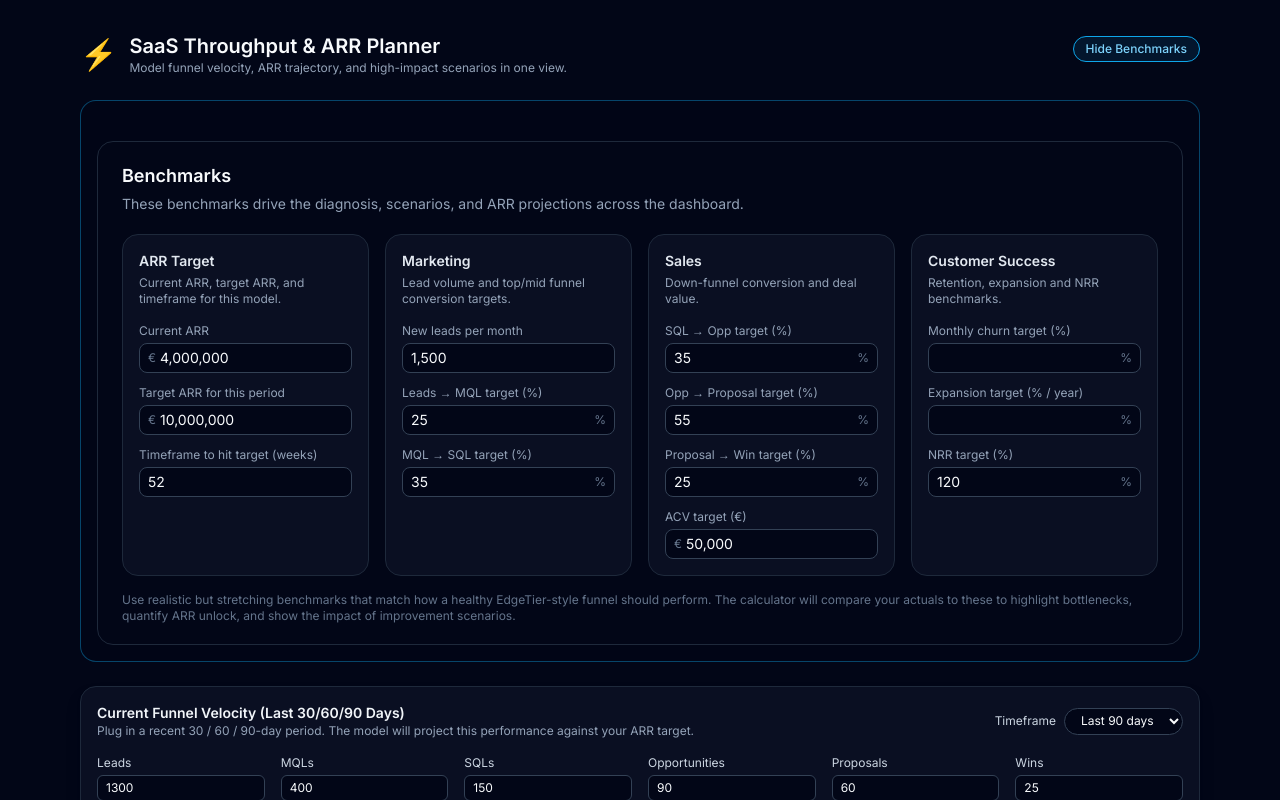
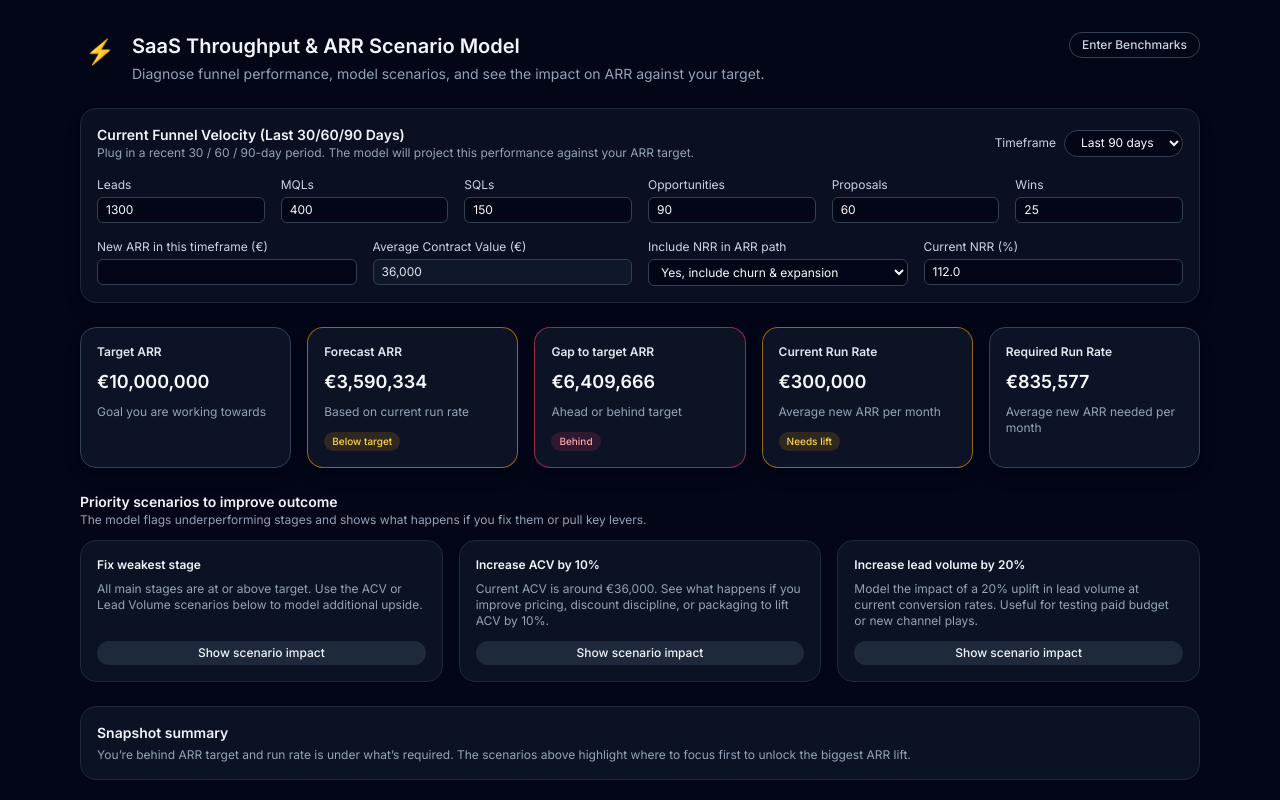
Before and after one commit to powerstephen/saas-throughput-tracker, a Next.js app: page / in a window 1280 px wide. Shown: the top 800 px of the page. Built offline with nearby package versions, Linux system fonts and the light colour scheme.

Commit message:
Update page.tsx

```diff
--- a/app/page.tsx
+++ b/app/page.tsx
@@ -2,10 +2,10 @@
 "use client";
 
 import React, { useState } from "react";
-import MainDashboard from "@/components/MainDashboard";
 import BenchmarksPanel, {
   Benchmarks,
 } from "@/components/BenchmarksPanel";
+import MainDashboard from "@/components/MainDashboard";
 
 const HomePage: React.FC = () => {
   const [benchmarks, setBenchmarks] = useState<Benchmarks>({
@@ -24,54 +24,66 @@ const HomePage: React.FC = () => {
     oppToProposal: 0.55,
     proposalToWin: 0.25,
 
-    // Customer Success
+    // Commercial
     acv: 50_000,
+    monthlyChurn: 0.01, // 1% / month
+    expansion: 0.2, // 20% / year
     nrr: 1.2, // 120%
   });
 
-  const [showBenchmarks, setShowBenchmarks] = useState(true);
+  const [showBenchmarks, setShowBenchmarks] =
+    useState<boolean>(false);
 
   return (
     <main className="min-h-screen bg-slate-950 text-slate-50">
-      <div className="mx-auto max-w-6xl space-y-6 px-4 py-8">
-        {/* Header with lightning icon + Benchmarks toggle */}
+      <div className="mx-auto flex max-w-6xl flex-col gap-6 px-4 py-8">
+        {/* Header */}
         <header className="flex items-start justify-between gap-4">
-          <div className="flex items-center gap-3">
-            {/* Bigger lightning icon, no background */}
-            <span className="text-3xl">⚡</span>
+          <div className="flex items-start gap-3">
+            {/* Lightning logo */}
+            <div className="flex h-10 w-10 items-center justify-center text-2xl">
+              ⚡
+            </div>
             <div>
-              <h1 className="text-xl font-semibold">
-                SaaS Throughput & ARR Planner
+              <h1 className="text-xl font-semibold text-slate-100">
+                SaaS Throughput & ARR Scenario Model
               </h1>
-              <p className="text-xs text-slate-400">
-                Model funnel velocity, ARR trajectory, and high-impact scenarios in one view.
+              <p className="mt-1 text-sm text-slate-400">
+                Diagnose funnel performance, model scenarios,
+                and see the impact on ARR against your target.
               </p>
             </div>
           </div>
 
+          {/* Benchmarks toggle button */}
+          <div className="flex items-center">
             <button
-            onClick={() => setShowBenchmarks((v) => !v)}
-            className={`mt-1 rounded-full border px-3 py-1 text-xs font-medium transition-colors ${
+              type="button"
+              onClick={() =>
+                setShowBenchmarks((prev) => !prev)
+              }
+              className={`inline-flex items-center gap-1 rounded-full border px-3 py-1 text-xs font-medium transition-colors ${
                 showBenchmarks
-                ? "border-sky-500 bg-sky-500/10 text-sky-300"
-                : "border-slate-700 bg-slate-900 text-slate-200 hover:border-sky-500 hover:text-sky-300"
+                  ? "border-sky-500 bg-slate-900 text-sky-300"
+                  : "border-slate-700 text-slate-300 hover:border-sky-500 hover:text-sky-300"
               }`}
             >
-            {showBenchmarks ? "Hide Benchmarks" : "Enter Benchmarks"}
+              {showBenchmarks
+                ? "Hide Benchmarks"
+                : "Enter Benchmarks"}
             </button>
+          </div>
         </header>
 
-        {/* Benchmarks panel – only shows as a box when open */}
+        {/* Benchmarks panel (optional) */}
         {showBenchmarks && (
-          <section className="rounded-2xl border border-sky-500/40 bg-slate-950/90 px-4 py-4">
           <BenchmarksPanel
             benchmarks={benchmarks}
             onChange={setBenchmarks}
           />
-          </section>
         )}
 
-        {/* Main dashboard */}
+        {/* Main dashboard: current funnel + hero metrics + scenarios */}
         <MainDashboard benchmarks={benchmarks} />
       </div>
     </main>
```
Lines whose indentation alone changed are shown as unchanged.
